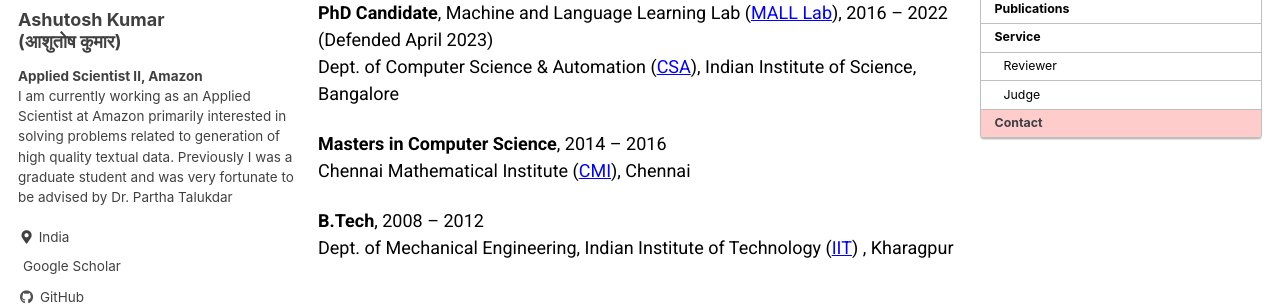
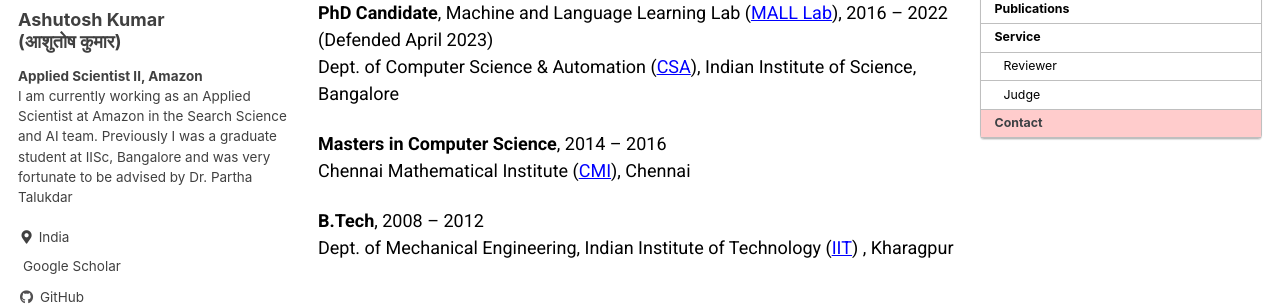
Before and after one commit to ashutoshml/ashutoshml.github.io, a Jekyll site: the page built from _pages/about.md, in a window 1280 px wide. Shown: the part 202-507 px from the top of the page. Built offline with Jekyll 4.4.1, drawn with Linux system fonts in a browser that asks for light colours; cached includes are drawn as plain includes; a style sheet for code colours, icons or effects is not loaded.

Commit message:
Update website

```diff
--- a/_config.yml
+++ b/_config.yml
@@ -104,7 +104,7 @@ analytics:
 author:
   name             : "Ashutosh Kumar <br> (आशुतोष कुमार)"
   avatar           : "/assets/img/profile.png" # path of avatar image, e.g. "/assets/images/bio-photo.jpg"
-  bio              : "**Applied Scientist II, Amazon** <br> I am currently working as an Applied Scientist at Amazon primarily interested in solving problems related to generation of high quality textual data. Previously I was a graduate student and was very fortunate to be advised by [Dr. Partha Talukdar](https://parthatalukdar.github.io/)"
+  bio              : "**Applied Scientist II, Amazon** <br> I am currently working as an Applied Scientist at Amazon in the Search Science and AI team. Previously I was a graduate student at IISc, Bangalore and was very fortunate to be advised by [Dr. Partha Talukdar](https://parthatalukdar.github.io/)"
   location         : "India"
   email            :
   links:
```
